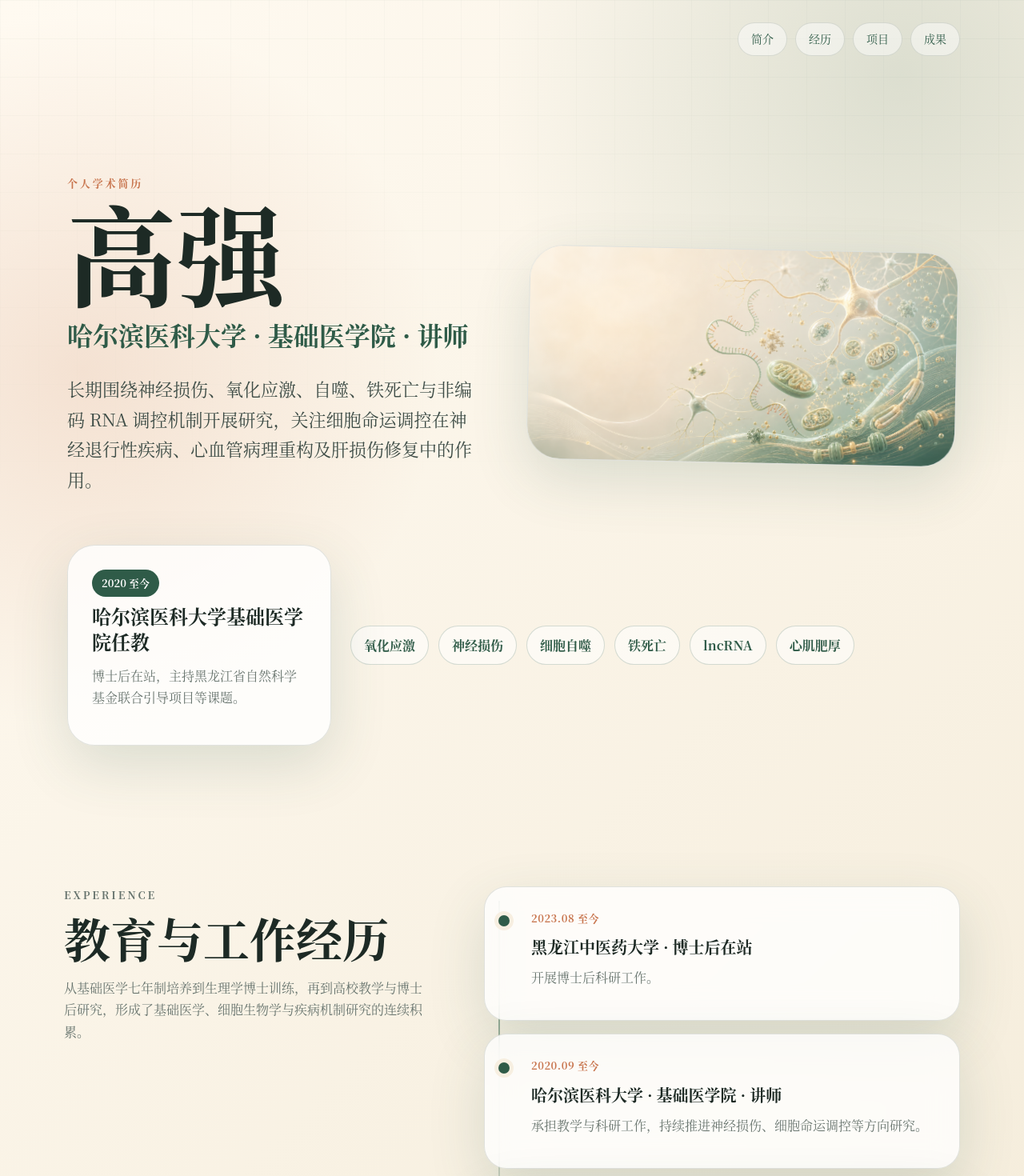
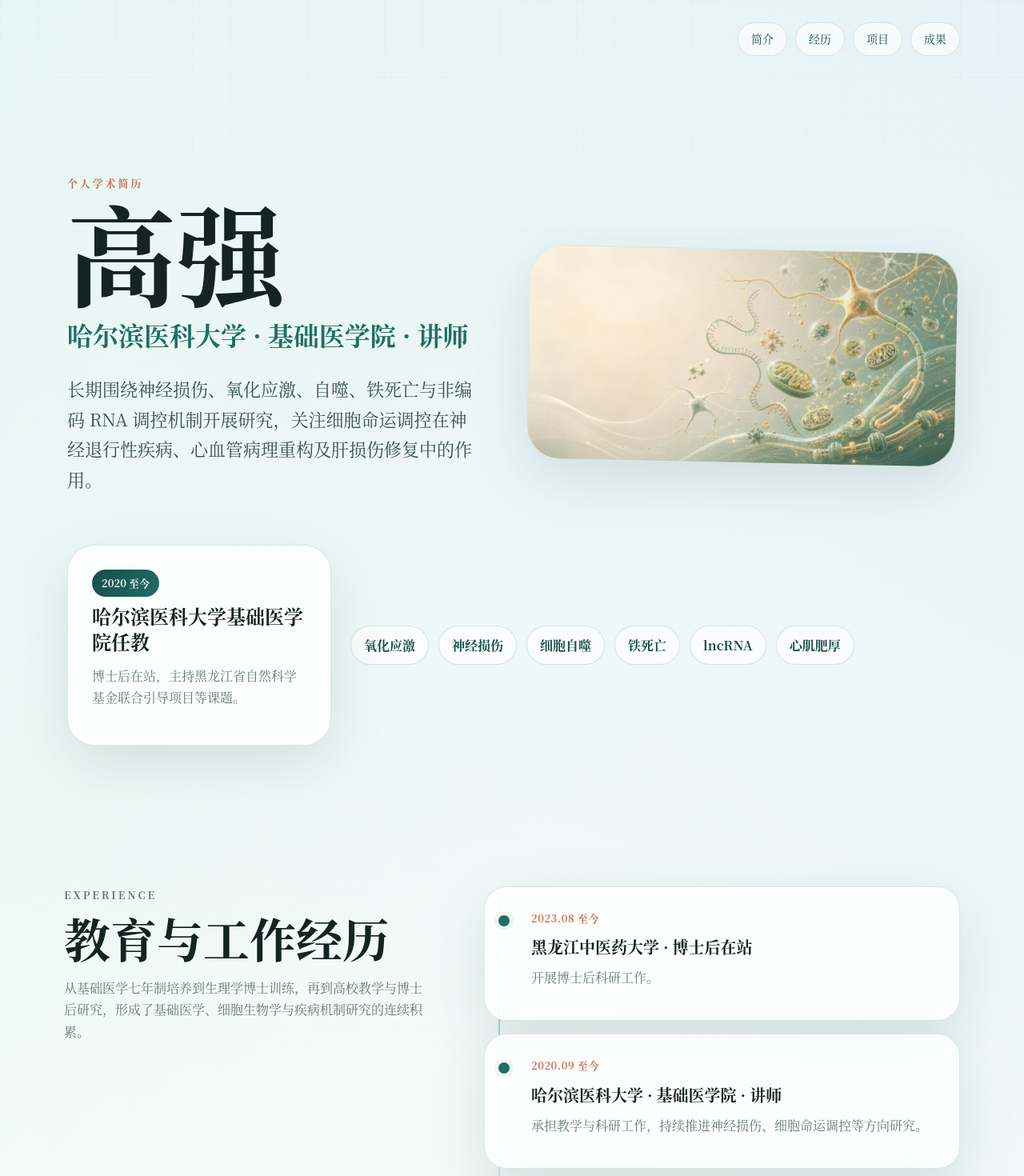
Before and after one commit to a6523130/resume, a Next.js app: page / in a window 1280 px wide. Shown: the top 1470 px of the page at 80% size. Built offline with nearby package versions, Linux system fonts and the light colour scheme.

Commit message:
优化整体配色

```diff
--- a/app/globals.css
+++ b/app/globals.css
@@ -1,15 +1,18 @@
 :root {
-  --ink: #1d2a25;
-  --muted: #66736d;
-  --paper: #fffaf1;
+  --ink: #142421;
+  --muted: #64766f;
+  --paper: #f7fbf8;
   --panel: rgba(255, 255, 255, 0.78);
   --panel-strong: #ffffff;
-  --line: rgba(42, 63, 55, 0.14);
-  --sage: #6f8f79;
-  --sage-deep: #2f5b48;
-  --clay: #c8754e;
-  --sand: #f2dfbd;
-  --shadow: 0 24px 70px rgba(47, 91, 72, 0.16);
+  --line: rgba(30, 88, 82, 0.14);
+  --primary: #1f6f65;
+  --primary-deep: #174d48;
+  --primary-soft: #dcefeb;
+  --aqua: #7fc7bd;
+  --gold: #d9a441;
+  --coral: #c96f52;
+  --mist: #edf7f4;
+  --shadow: 0 24px 70px rgba(22, 68, 63, 0.13);
 }
 
 * {
@@ -25,9 +28,9 @@ body {
   color: var(--ink);
   font-family: "Source Han Serif SC", "Noto Serif CJK SC", "Songti SC", SimSun, serif;
   background:
-    radial-gradient(circle at 8% 10%, rgba(200, 117, 78, 0.17), transparent 28rem),
-    radial-gradient(circle at 88% 2%, rgba(111, 143, 121, 0.22), transparent 32rem),
-    linear-gradient(135deg, #fffaf1 0%, #f5eddc 48%, #eef4ed 100%);
+    linear-gradient(120deg, rgba(230, 247, 242, 0.82) 0%, rgba(255, 255, 255, 0) 34%),
+    linear-gradient(210deg, rgba(216, 236, 244, 0.64) 0%, rgba(255, 255, 255, 0) 42%),
+    linear-gradient(180deg, #fbfdfb 0%, var(--paper) 48%, #eef7f4 100%);
   line-height: 1.7;
 }
 
@@ -38,10 +41,10 @@ body::before {
   pointer-events: none;
   content: "";
   background-image:
-    linear-gradient(rgba(47, 91, 72, 0.055) 1px, transparent 1px),
-    linear-gradient(90deg, rgba(47, 91, 72, 0.045) 1px, transparent 1px);
+    linear-gradient(rgba(31, 111, 101, 0.045) 1px, transparent 1px),
+    linear-gradient(90deg, rgba(31, 111, 101, 0.038) 1px, transparent 1px);
   background-size: 48px 48px;
-  mask-image: linear-gradient(to bottom, rgba(0, 0, 0, 0.6), transparent 80%);
+  mask-image: linear-gradient(to bottom, rgba(0, 0, 0, 0.5), transparent 78%);
 }
 
 a {
@@ -66,16 +69,17 @@ a {
   border: 1px solid var(--line);
   border-radius: 999px;
   padding: 8px 16px;
-  background: rgba(255, 255, 255, 0.48);
-  color: var(--sage-deep);
+  background: rgba(255, 255, 255, 0.62);
+  color: var(--primary-deep);
   font-size: 14px;
-  transition: transform 180ms ease, background 180ms ease, box-shadow 180ms ease;
+  transition: color 180ms ease, transform 180ms ease, background 180ms ease, box-shadow 180ms ease;
 }
 
 .topbar a:hover {
   transform: translateY(-2px);
   background: #ffffff;
-  box-shadow: 0 10px 26px rgba(47, 91, 72, 0.12);
+  color: var(--primary);
+  box-shadow: 0 10px 26px rgba(22, 68, 63, 0.12);
 }
 
 .hero__content,
@@ -92,7 +96,7 @@ a {
 
 .eyebrow {
   margin: 0 0 12px;
-  color: var(--clay);
+  color: var(--coral);
   font-size: 13px;
   font-weight: 700;
   letter-spacing: 0.22em;
@@ -135,14 +139,14 @@ h3 {
 
 .hero__role {
   margin-bottom: 22px;
-  color: var(--sage-deep);
+  color: var(--primary);
   font-size: clamp(20px, 3vw, 32px);
   font-weight: 700;
 }
 
 .hero__summary {
   max-width: 760px;
-  color: #3d4c46;
+  color: #35514c;
   font-size: clamp(17px, 2vw, 22px);
 }
 
@@ -174,8 +178,8 @@ h3 {
   pointer-events: none;
   content: "";
   background:
-    linear-gradient(135deg, rgba(255, 250, 241, 0.58), transparent 34%),
-    radial-gradient(circle at 80% 18%, rgba(255, 255, 255, 0.5), transparent 14rem);
+    linear-gradient(135deg, rgba(251, 253, 251, 0.34), transparent 36%),
+    linear-gradient(215deg, rgba(31, 111, 101, 0.12), transparent 46%);
 }
 
 .hero__visual img,
@@ -221,7 +225,7 @@ h3 {
   display: inline-flex;
   border-radius: 999px;
   padding: 6px 12px;
-  background: var(--sage-deep);
+  background: linear-gradient(135deg, var(--primary-deep), var(--primary));
   color: #fff;
   font-size: 13px;
   font-weight: 700;
@@ -234,11 +238,11 @@ h3 {
 }
 
 .tags span {
-  border: 1px solid rgba(47, 91, 72, 0.2);
+  border: 1px solid rgba(31, 111, 101, 0.18);
   border-radius: 999px;
   padding: 10px 16px;
-  background: rgba(255, 255, 255, 0.55);
-  color: var(--sage-deep);
+  background: rgba(255, 255, 255, 0.68);
+  color: var(--primary-deep);
   font-weight: 700;
 }
 
@@ -258,8 +262,8 @@ h3 {
   border-radius: 44px;
   padding: clamp(42px, 7vw, 76px);
   background:
-    linear-gradient(135deg, rgba(255, 255, 255, 0.68), rgba(242, 223, 189, 0.5)),
-    radial-gradient(circle at 92% 16%, rgba(200, 117, 78, 0.18), transparent 24rem);
+    linear-gradient(135deg, rgba(255, 255, 255, 0.82), rgba(220, 239, 235, 0.64)),
+    linear-gradient(225deg, rgba(217, 164, 65, 0.16), rgba(255, 255, 255, 0) 48%);
   box-shadow: var(--shadow);
 }
 
@@ -269,10 +273,10 @@ h3 {
   gap: clamp(22px, 4vw, 42px);
   align-items: center;
   margin: 0 0 28px;
-  border: 1px solid rgba(47, 91, 72, 0.14);
+  border: 1px solid rgba(31, 111, 101, 0.14);
   border-radius: 34px;
   padding: 18px;
-  background: rgba(255, 255, 255, 0.62);
+  background: rgba(255, 255, 255, 0.72);
 }
 
 .research-spotlight__image {
@@ -281,7 +285,7 @@ h3 {
   aspect-ratio: 1;
   margin: 0;
   border-radius: 26px;
-  box-shadow: 0 20px 52px rgba(47, 91, 72, 0.14);
+  box-shadow: 0 20px 52px rgba(22, 68, 63, 0.13);
 }
 
 .research-spotlight h3 {
@@ -312,7 +316,7 @@ h3 {
   left: 18px;
   width: 2px;
   content: "";
-  background: linear-gradient(var(--sage), transparent);
+  background: linear-gradient(var(--aqua), transparent);
 }
 
 .timeline__item {
@@ -327,10 +331,10 @@ h3 {
   left: 12px;
   width: 14px;
   height: 14px;
-  border: 5px solid #f7efe1;
+  border: 5px solid var(--mist);
   border-radius: 50%;
   content: "";
-  background: var(--sage-deep);
+  background: var(--primary);
 }
 
 .timeline__item span,
@@ -339,7 +343,7 @@ h3 {
 .project__label {
   display: inline-block;
   margin-bottom: 10px;
-  color: var(--clay);
+  color: var(--coral);
   font-size: 13px;
   font-weight: 800;
   letter-spacing: 0.04em;
@@ -369,11 +373,12 @@ h3 {
   align-items: center;
   border-radius: 28px;
   padding: 24px 26px;
-  box-shadow: 0 18px 48px rgba(47, 91, 72, 0.11);
+  box-shadow: 0 18px 48px rgba(22, 68, 63, 0.1);
 }
 
 .project--lead {
-  background: var(--panel-strong);
+  background:
+    linear-gradient(135deg, #ffffff 0%, rgba(220, 239, 235, 0.48) 100%);
 }
 
 .project p {
@@ -393,7 +398,7 @@ h3 {
   grid-template-columns: 0.32fr 1fr;
   gap: 24px;
   align-items: center;
-  background: linear-gradient(135deg, #ffffff 0%, #f7ead7 100%);
+  background: linear-gradient(135deg, #ffffff 0%, var(--primary-soft) 100%);
 }
 
 .publication h3 {
```
